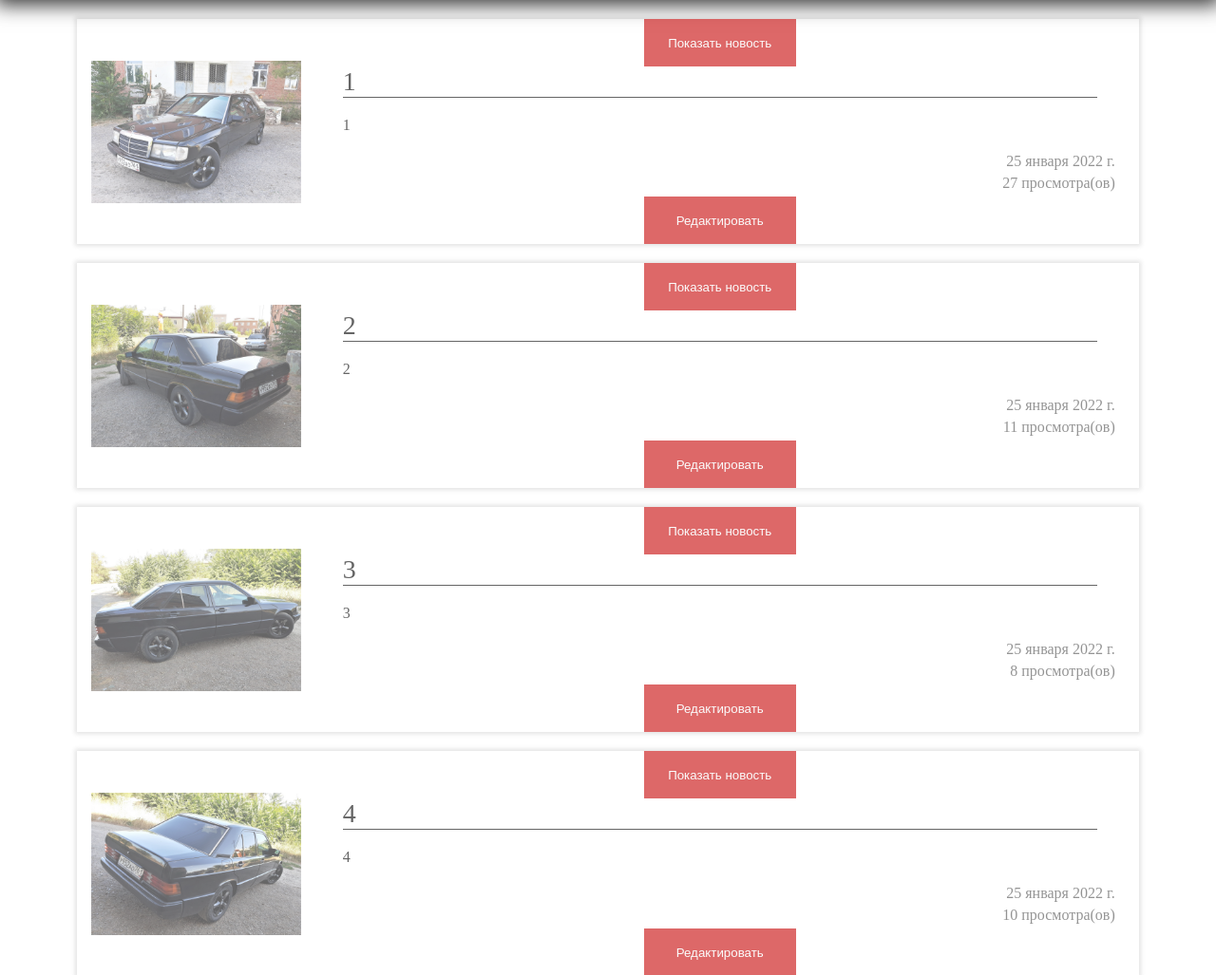
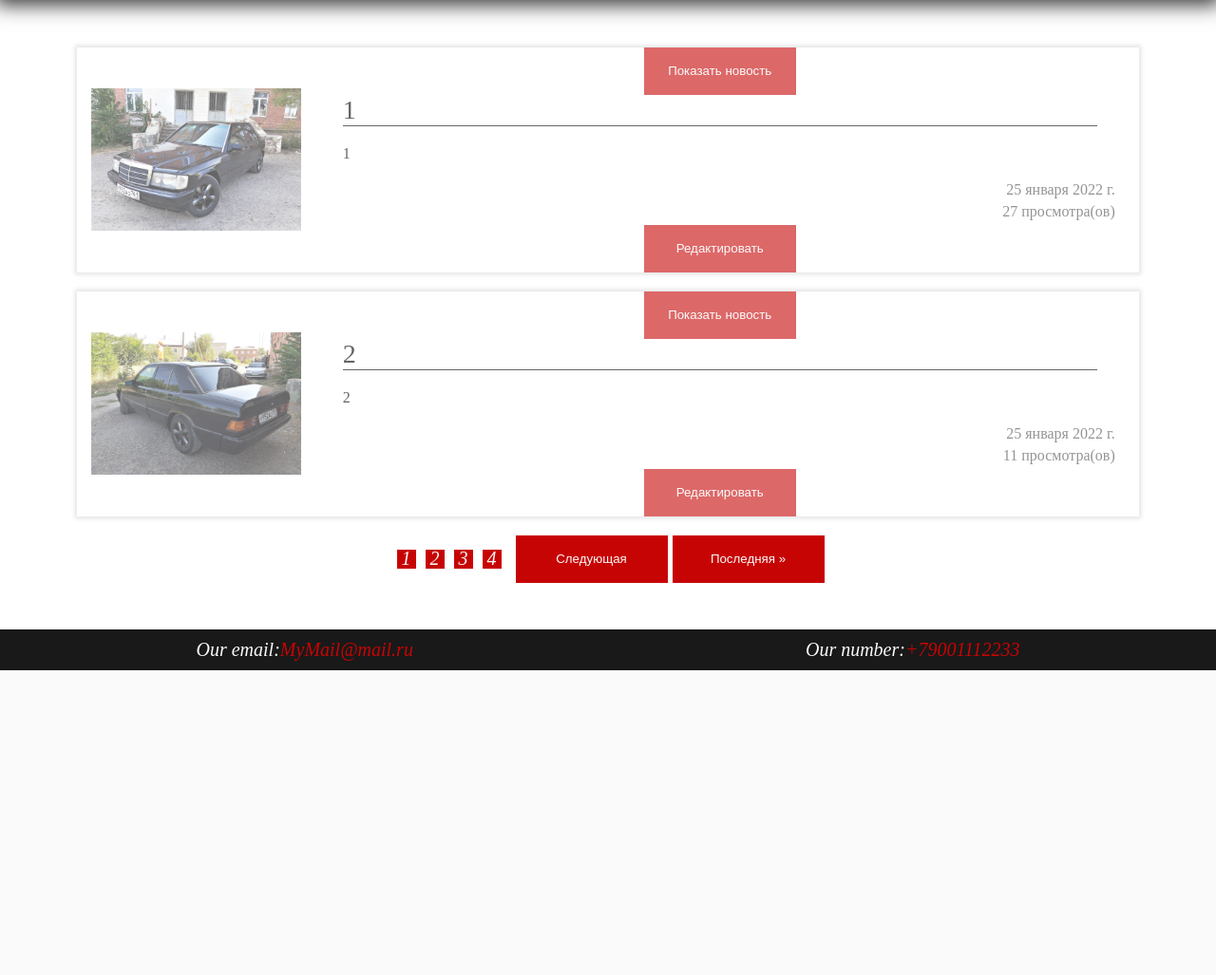
Before and after one commit to CubikWEB/testwork_ready, a Django app: page /allnews in a window 1280 px wide. Shown: the part 94-1121 px from the top of the page at 95% size. After the commit the page ends 800 px from the top, so only its background shows below. Run offline with Django 4.2, Linux system fonts and the light colour scheme; data comes from the database, SQL or seed files in the repository; both versions use the stored data as it was after the commit.

Commit message:
пагинация

```diff
--- /dev/null
+++ b/static/css/allnews.css
@@ -0,0 +1,41 @@
+
+/* описание выбора страницы*/
+.select_all-page{
+    width: 100%;
+    display: flex;
+    flex-direction: row;
+    justify-content: center;
+    align-items: center;
+}
+.current-page, .select_page{
+    font-style: italic;
+    font-size: 20px;
+    margin: 10px 5px;
+
+}
+.current-page{
+     display: flex;
+    flex-direction: row;
+    justify-content: center;
+    align-items: center;
+}
+.button-page{
+    background-color: var(--color-text);
+    color: var(--hover-text);
+    margin: 0 5px;
+    display: block;
+    width: 20px;
+    height: 20px;
+    display: flex;
+    flex-direction: row;
+    justify-content: center;
+    align-items: center;
+    text-decoration: none;
+    transition: .3s ease-in;
+}
+.button-page:hover{
+    color: var(--color-text);
+    background-color: var(--hover-text);
+    border: 1px solid var(--color-text);
+    transition: .3s ease-in;
+}
--- a/static/css/style.css
+++ b/static/css/style.css
@@ -190,6 +190,9 @@ button:hover{
     opacity: 0.7;
 }
 
+
+
+
 /* описание footer*/
 footer{
     background-color: var(--main-color);
--- a/testworkapp/templates/testworkapp/allnews.html
+++ b/testworkapp/templates/testworkapp/allnews.html
@@ -1 +1,80 @@
 {% extends 'testworkapp/base.html' %}
+{% load static %}
+
+
+{% block addstyle %}
+    <link rel="stylesheet" href="{% static 'CSS/allnews.css' %}">
+{% endblock %}
+
+{% block main %}
+    <div class="news">
+        {% for el in page_obj %}
+         <div class="news_item" id="{{ el.id }}">
+                    <div class="news_item-img">
+                        <img src="{{ el.img.url }}" alt="#">
+                    </div>
+                    <div class="news_item-text">
+                        <div>
+                            <a href="shownews/{{ el.id }}">
+                                <button>Показать новость</button>
+                            </a>
+                        </div>
+                        <div class="text_name">
+                            <div class="text_name-item">
+                                {{ el.title}}
+                            </div>
+                        </div>
+                        <div class="text_desc">
+                            <div class="text_desc-item">
+                                {{ el.desc}}
+                            </div>
+                        </div>
+                        <div class="text_date">
+                            <div class="text_date-item">
+                                {{ el.date }}
+                            </div>
+                        </div>
+                        <div class="text_views">
+                            <div class="text_views-item">
+                                {{ el.views }}
+                                <span> просмотра(ов)</span>
+                            </div>
+                        </div>
+                        <div>
+                            <a href="edit/{{ el.id }}"><button type="submit">Редактировать</button></a>
+                        </div>
+
+                    </div>
+                </div>
+    {% endfor %}
+
+        <div class="select_all-page">
+
+        {% if page_obj.has_previous %}
+            <div class="select_page">
+                <a href="?page=1"><button>&laquo; Первая</button></a>
+                <a href="?page={{ page_obj.previous_page_number }}"><button>Предыдущая</button></a>
+            </div>
+        {% endif %}
+
+        <span class="current-page">
+
+            {% for i in range %}
+                <a href="?page={{ i }}" class="button-page">
+                    {{ i }}
+                </a>
+            {% endfor %}
+
+        </span>
+
+        {% if page_obj.has_next %}
+            <div class="select_page">
+                <a href="?page={{ page_obj.next_page_number }}"><button>Следующая</button></a>
+                <a href="?page={{ page_obj.paginator.num_pages }}"><button>Последняя &raquo;</button></a>
+            </div>
+    {% endif %}
+
+    </div>
+    </div>
+
+{% endblock %}
--- a/testworkapp/views.py
+++ b/testworkapp/views.py
@@ -1,5 +1,5 @@
 import datetime
-
+from django.core.paginator import Paginator
 from django.shortcuts import render,redirect
 from django.http import HttpResponseNotFound, HttpResponseRedirect
 from .models import NewsList, comment, backsaids
@@ -15,10 +15,14 @@ def index(request):
 
 def allnews (request):
     news = NewsList.objects.order_by('date')
+    paginator = Paginator(news, 2)
+    page_number = request.GET.get('page')
+    page_obj = paginator.get_page(page_number)
     context = {
-        'news': news,
+        'page_obj': page_obj,
+        'range': range(1, page_obj.paginator.num_pages+1)
     }
-    return render(request, 'testworkapp/main.html', context)
+    return render(request, 'testworkapp/allnews.html', context)
 
 def addnews(request):
     error = ''
```
Also changed, not shown: db.sqlite3.
